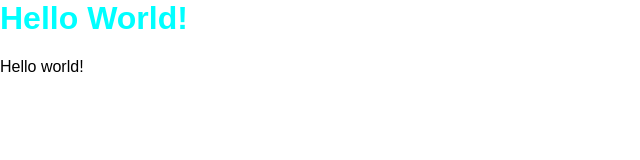
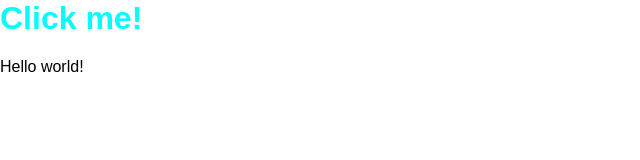
Before and after one commit to pyykkis/ballin-panda, a website: page public/index.html in a window 1280 px wide. Shown: the whole page, without its empty margins (0-640 px from the left). Drawn offline with Linux system fonts and the light colour scheme.

```diff
--- a/public/index.html
+++ b/public/index.html
@@ -1 +1 @@
-<!DOCTYPE html5><html lang="en"><head><title>Hello World!</title><link rel="stylesheet" href="components/normalize-css/normalize.css"/><link rel="stylesheet" href="css/style.css"/></head><body><h1>Hello World!</h1><div id="container"><p>Hello world!</p></div><script async="async" data-main="main" src="components/requirejs/require.js"></script></body></html>
+<!DOCTYPE html5><html lang="en"><head><title>Hello World!</title><link rel="stylesheet" href="components/normalize-css/normalize.css"/><link rel="stylesheet" href="css/style.css"/></head><body><h1>Click me!</h1><div id="container"><p>Hello world!</p></div><script async="async" data-main="main" src="components/requirejs/require.js"></script></body></html>
```
